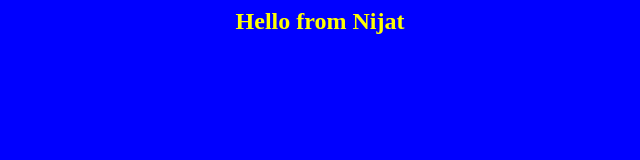
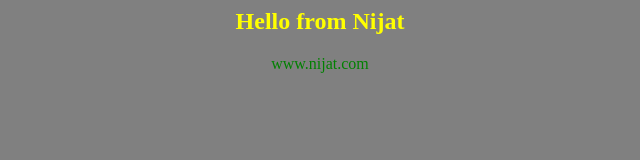
Before and after one commit to nijatvhost007/jenkins, a plain HTML site: page index.html in a window 1280 px wide. Shown: the whole page, without its empty margins (320-960 px from the left). Drawn offline with Linux system fonts and the light colour scheme.

Commit message:
A new commit

```diff
--- a/index.html
+++ b/index.html
@@ -1,8 +1,8 @@
 <html>
-<body bgcolor=blue>
+<body bgcolor=gray>
 <center>
 <h2><font color=yellow>Hello from Nijat</font></h2>
-<font color=blue>www.nijat.com</font>
+<font color=green>www.nijat.com</font>
 </center>
 </body>
 </html>
```
Also changed, not shown: 2 other files.
